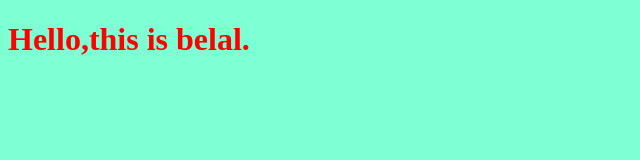
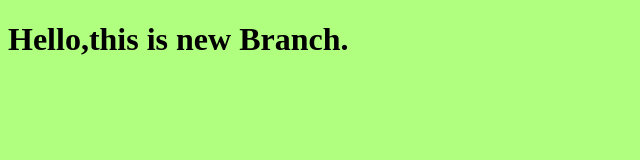
Before and after one commit to belalragab2020/myproduct, a plain HTML site: page index.html in a window 1280 px wide. Shown: the whole page, without its empty margins (0-640 px from the left). Drawn offline with Linux system fonts and the light colour scheme.

Commit message:
changing style for the title

```diff
--- a/index.html
+++ b/index.html
@@ -8,7 +8,7 @@
     <link rel="stylesheet" href="style.css">
 </head>
 <body>
-<h1>Hello,this is belal.</h1>
+<h1>Hello,this is new Branch.</h1>
     <script src="app.js"></script>
 </body>
 </html>
--- a/style.css
+++ b/style.css
@@ -1,6 +1,6 @@
 h1{
-    color: red;
+    color: black;
 }
 body{
-    background-color: aquamarine;
+    background-color: rgb(176, 255, 127);
 }
```
